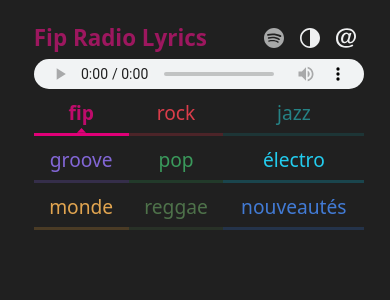
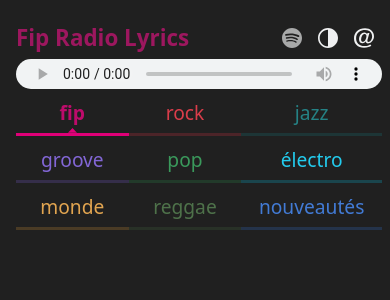
Before and after one commit to GammaWolf/fip-radio-react, a React (Create React App) app: page / in a window 390 px wide. Shown: the top 300 px of the page. Built offline with nearby package versions, Linux system fonts and the light colour scheme; no server answers.

Commit message:
css grid uses 1fr instead of min-content to fill all available space

```diff
--- a/src/Channels.css
+++ b/src/Channels.css
@@ -61,6 +61,6 @@
     @media screen and (max-width: 500px) {
       #channels {
         display: grid;
-        grid-template-columns: min-content min-content min-content;
+        grid-template-columns: 1fr 1fr 1fr;
       }
     }
```
